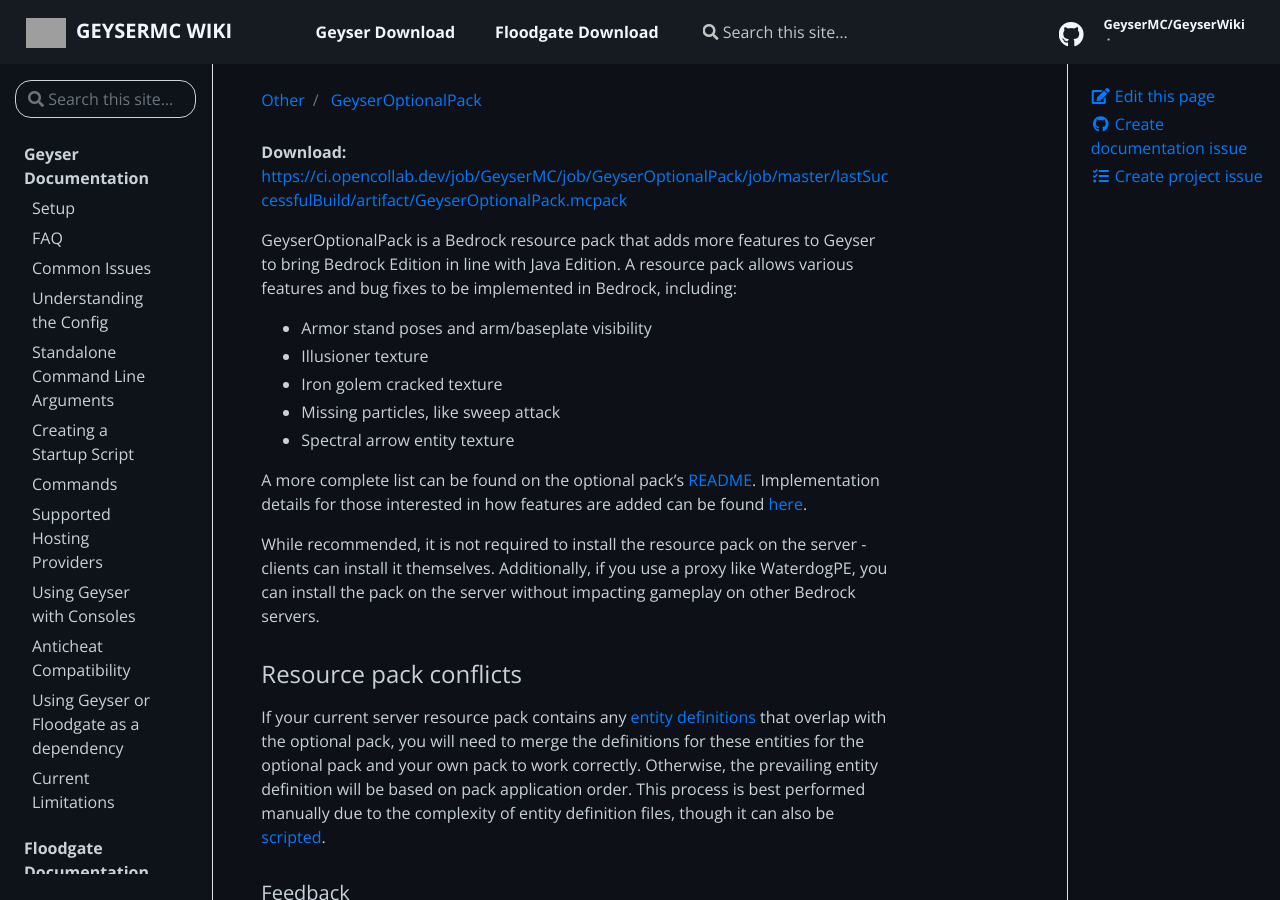
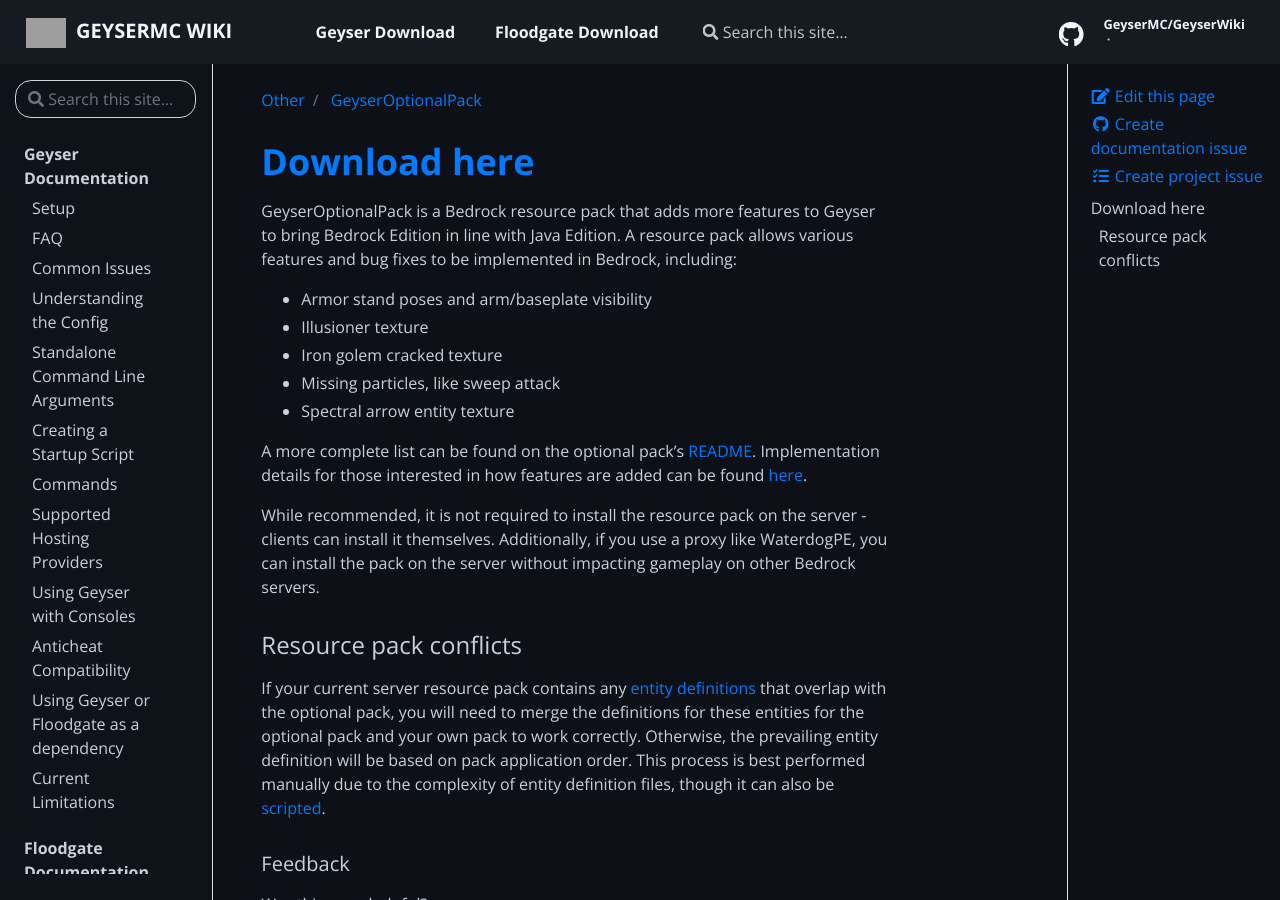
Before and after one commit to GeyserMC/GeyserWiki, a Jekyll site: the page built from _docs/other/geyseroptionalpack.md, in a window 1280 px wide and 900 px high. Built offline with Jekyll 4.4.1, drawn with Linux system fonts in a browser that asks for light colours; grey boxes are pictures that could not be loaded.

Commit message:
Be consistent with Geyser-Fabric's page

```diff
--- a/_docs/other/geyseroptionalpack.md
+++ b/_docs/other/geyseroptionalpack.md
@@ -3,8 +3,7 @@
 title: GeyserOptionalPack
 permalink: /other/geyseroptionalpack/
 ---
-
-**Download:** [https://ci.opencollab.dev/job/GeyserMC/job/GeyserOptionalPack/job/master/lastSuccessfulBuild/artifact/GeyserOptionalPack.mcpack](https://ci.opencollab.dev/job/GeyserMC/job/GeyserOptionalPack/job/master/lastSuccessfulBuild/artifact/GeyserOptionalPack.mcpack)
+# [Download here](https://ci.opencollab.dev/job/GeyserMC/job/GeyserOptionalPack/job/master/lastSuccessfulBuild/artifact/GeyserOptionalPack.mcpack)
 
 GeyserOptionalPack is a Bedrock resource pack that adds more features to Geyser to bring Bedrock Edition in line with Java Edition. A resource pack allows various features and bug fixes to be implemented in Bedrock, including:
 
```
